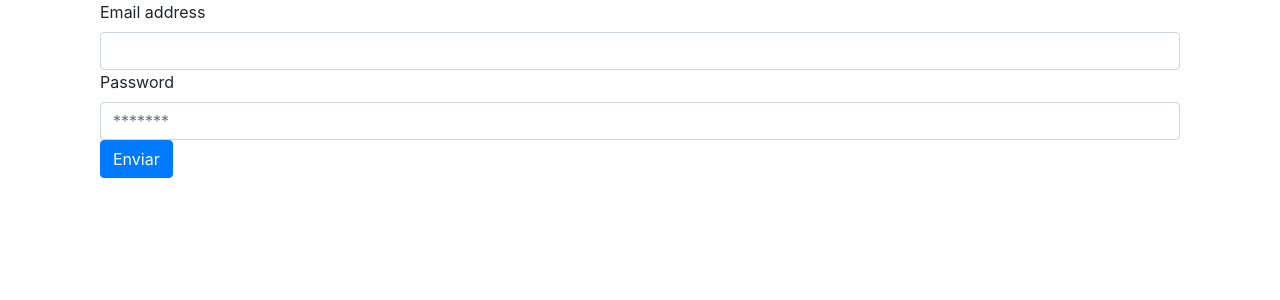
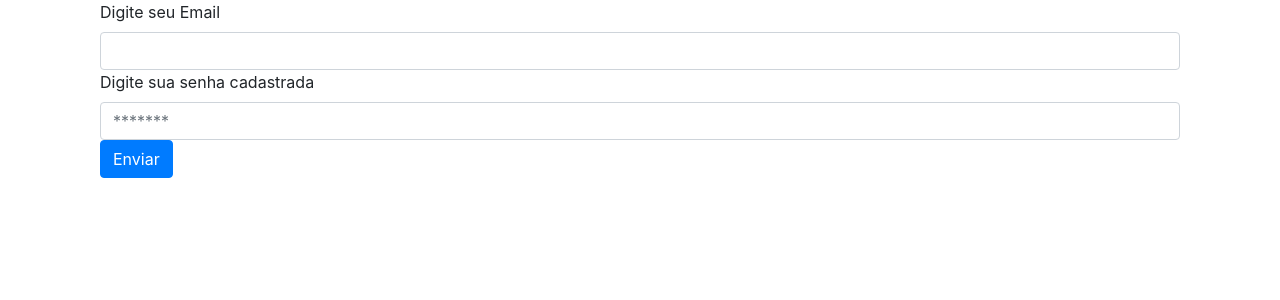
Before and after one commit to Portuga02/Plataforma_Ead, a PHP site: page /Plataforma_EAD/login in a window 1280 px wide. Shown: the top 300 px of the page. Run offline with PHP 8.4, Linux system fonts and the light colour scheme.

Commit message:
configurando novas visualizações da tela de login

```diff
--- a/views/login.php
+++ b/views/login.php
@@ -15,11 +15,11 @@
 	<div class="container">
 		<form>
 			<div class="col">
-				<label for="exampleInputEmail1">Email address</label>
+				<label for="exampleInputEmail1"> Digite seu Email</label>
 				<input type="email" class="form-control" id="exampleInputEmail1" aria-describedby="emailHelp" name="email">
 			</div>
 			<div class="col">
-				<label for="exampleInputPassword1">Password</label>
+				<label for="exampleInputPassword1">Digite sua senha cadastrada</label>
 				<input type="password" class="form-control" id="exampleInputPassword1" name="senha" placeholder="*******">
 			</div>
 
```
